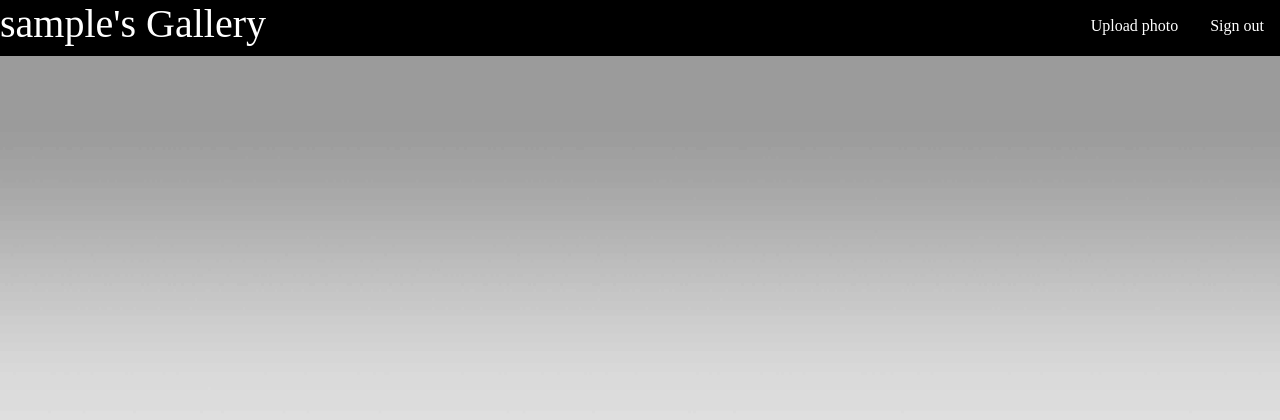
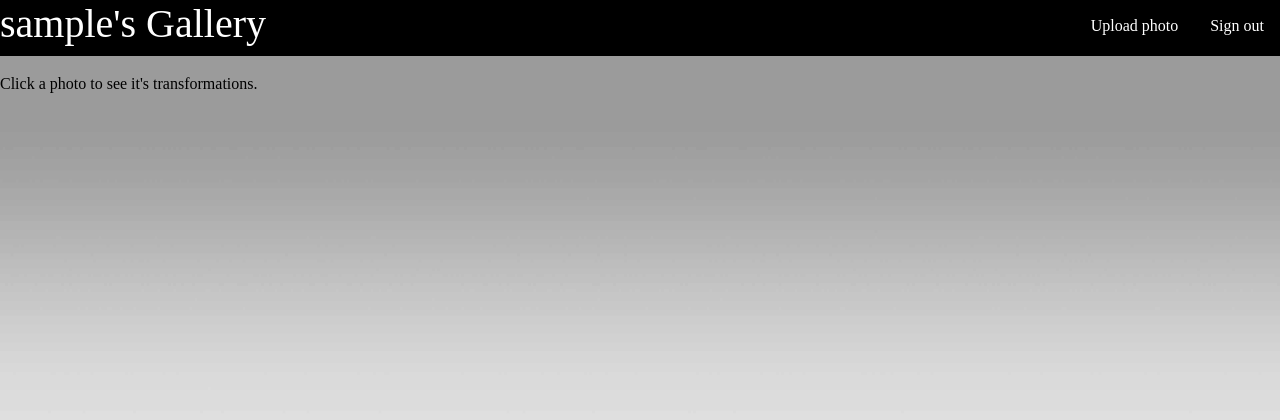
Before and after one commit to Urmi20/CloudComputing, a Flask app: page /gallery in a window 1280 px wide. Shown: the top 420 px of the page. Run offline with Flask 2, Linux system fonts and the light colour scheme; the visitor is signed in with stand-in values (Sample User, id 1); data that the repository does not hold is empty; some libraries are stand-ins or nearby versions.

Commit message:
Add UX clue text on the gallery and remove redundant 'back' button on forgotpwd.html

```diff
--- a/app/templates/forgotpwd.html
+++ b/app/templates/forgotpwd.html
@@ -2,7 +2,6 @@
 {% block content %}
     <ul>
         <li><a href="{{url_for('create_user_landing')}}">New User</a></li>
-        <li><a href="{{url_for('index')}}">Sign In</a></li>
         <li style="float:right;"><a href="{{url_for('index')}}">Back</a></li>
     </ul>
     <form method="post" action="recovery_submit" class="container"> <!-- Redirected to index.py-->  <!-- add action path-->
--- a/app/templates/gallery.html
+++ b/app/templates/gallery.html
@@ -6,6 +6,7 @@
     <li style="float:right;"><a href="{{url_for('photo_upload_landing')}}">Upload photo</a></li>
 </ul>
 
+<p>Click a photo to see it's transformations.</p>
 <table style="table-layout:fixed; text-align:center;">
     <tr>
     {% for id, photo in photos %}
```
